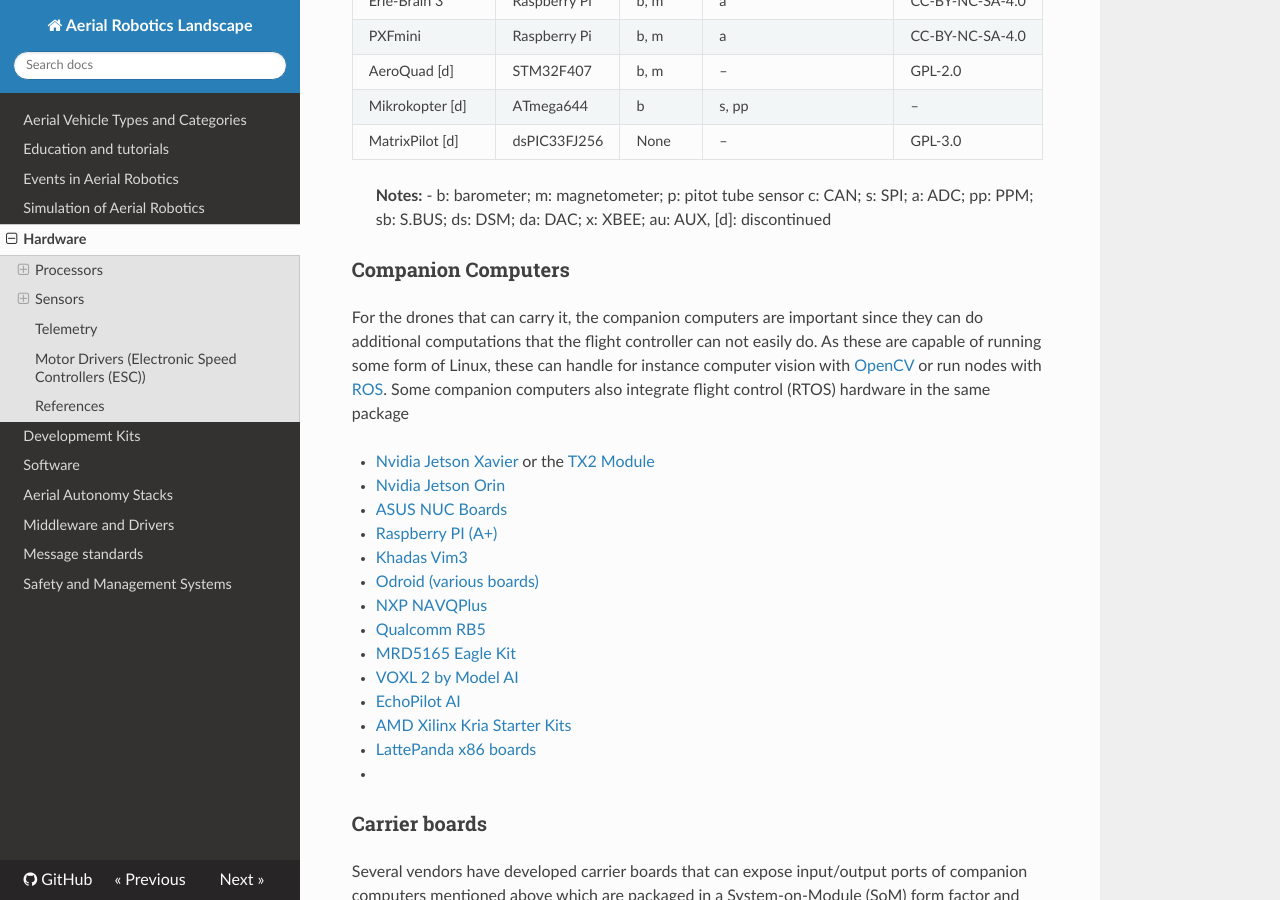
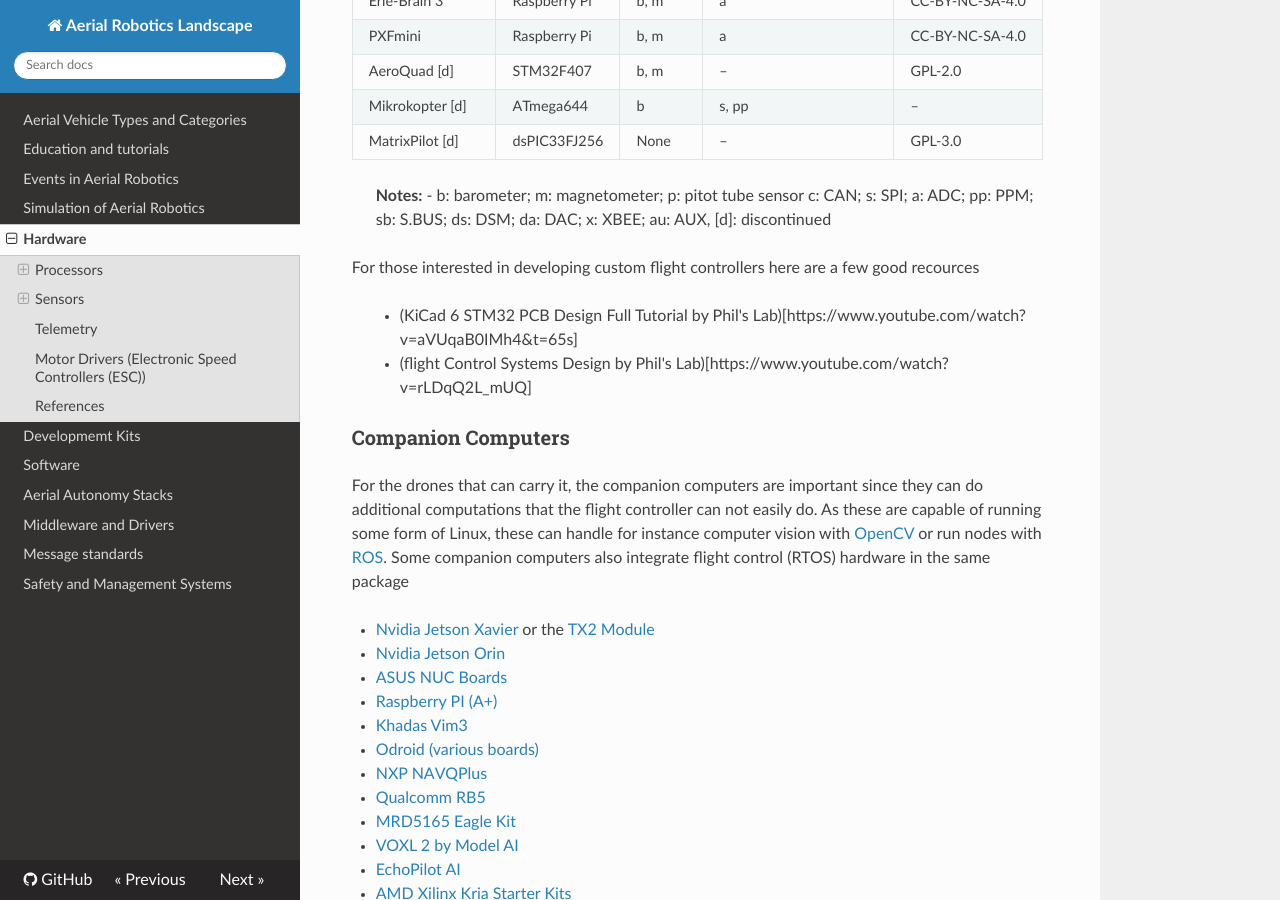
Before and after one commit to ROS-Aerial/aerial_robotic_landscape, an MkDocs documentation site: the page built from docs/hardware.md, in a window 1280 px wide and 900 px high, scrolled down 1232 px. Built offline with MkDocs 1.6.1, drawn with Linux system fonts in a browser that asks for light colours; nearby versions of some CDN libraries.

Commit message:
modified:   docs/hardware.md

```diff
--- a/docs/hardware.md
+++ b/docs/hardware.md
@@ -35,6 +35,10 @@
 
 > **Notes:**
 > - b: barometer; m: magnetometer; p: pitot tube sensor c: CAN; s: SPI; a: ADC; pp: PPM; sb: S.BUS; ds: DSM; da: DAC; x: XBEE; au: AUX, [d]: discontinued
+
+For those interested in developing custom flight controllers here are a few good recources
+> - (KiCad 6 STM32 PCB Design Full Tutorial by Phil's Lab)[https://www.youtube.com/watch?v=aVUqaB0IMh4&t=65s]
+> - (flight Control Systems Design by Phil's Lab)[https://www.youtube.com/watch?v=rLDqQ2L_mUQ]
 
 ### Companion Computers
 For the drones that can carry it, the companion computers are important since they can do additional computations that the flight controller can not easily do. As these are capable of running some form of Linux, these can handle for instance  computer vision with [OpenCV](https://opencv.org/) or run nodes with [ROS](https://www.ros.org/).
```
